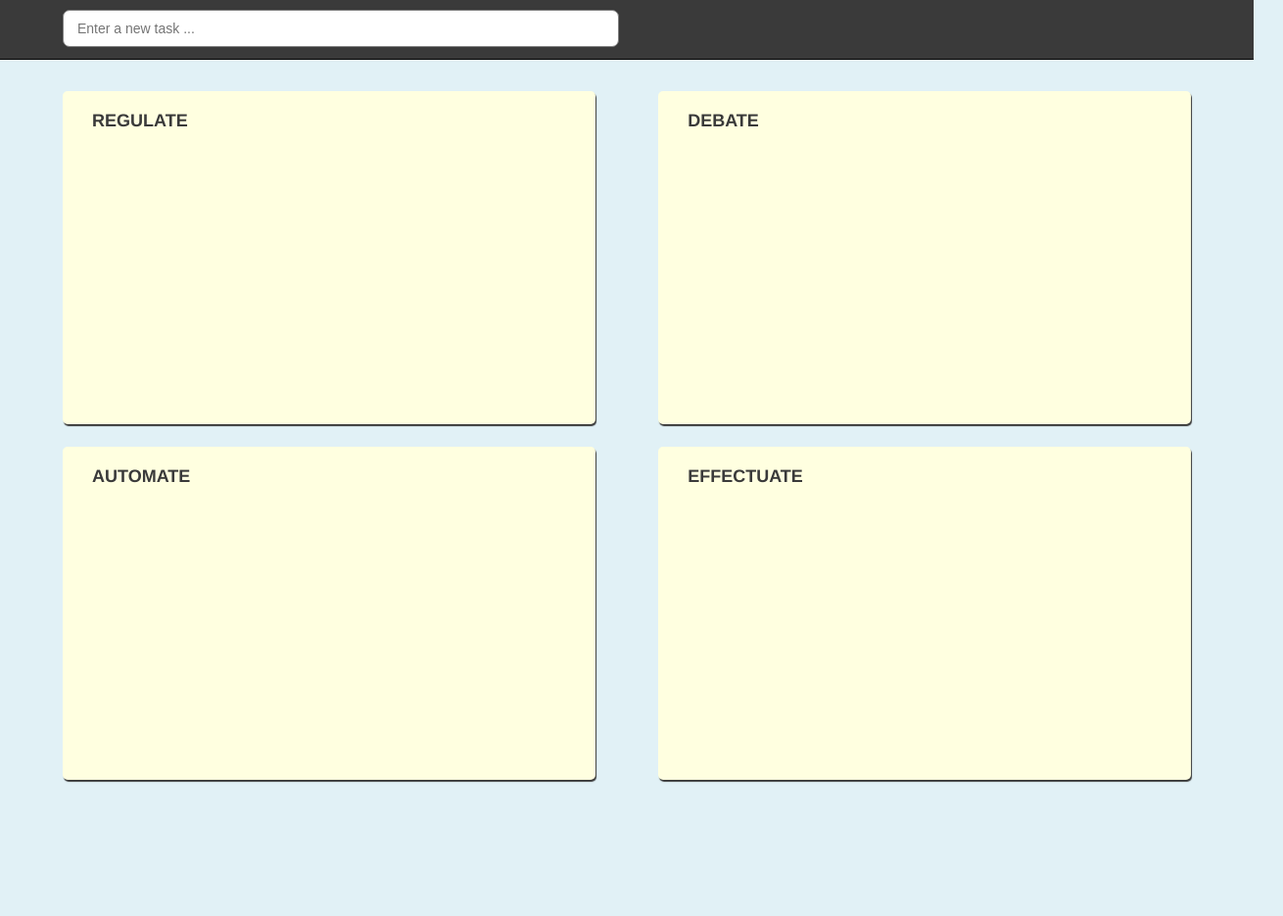
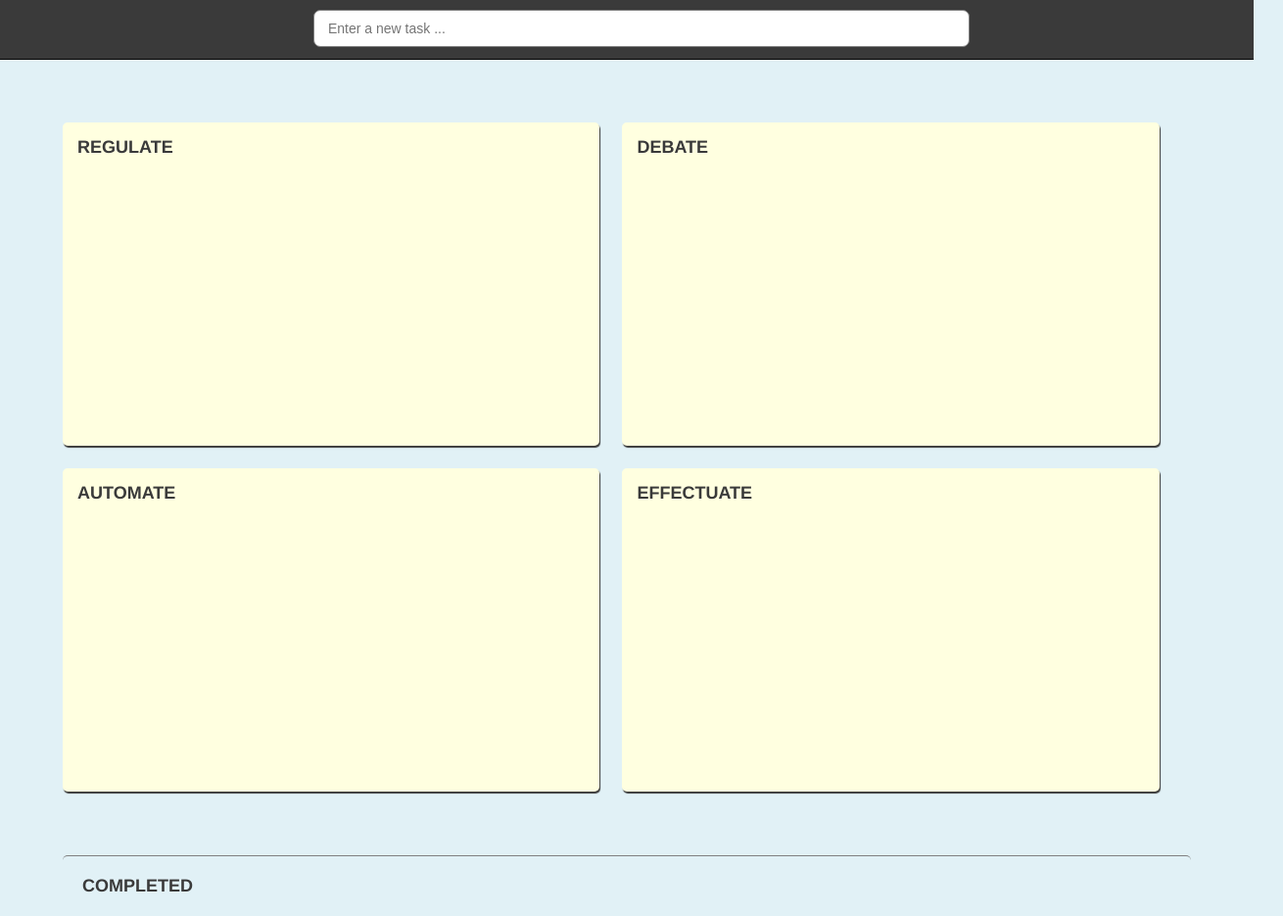
Before and after one commit to iamthuypham/Final_Project, a plain HTML site: page index.html in a window 1280 px wide. Shown: the whole page at 98% size, 1310 px wide, since content can reach past the window. Before the commit the page ends 819 px from the top, so only its background shows below. Drawn offline with nearby package versions, Linux system fonts and the light colour scheme.

Commit message:
fix some bugs

```diff
--- a/index.html
+++ b/index.html
@@ -11,35 +11,35 @@
       <input id='addNew' type=text placeholder="Enter a new task ...">
     </nav>
     <div id='page'>
-      <div class='box section1'>
+      <div class='box'>
         <h3>Regulate</h3>
         <ul>
         </ul>
       </div>
-      <div class='box section2'>
+      <div class='box'>
         <h3>Debate</h3>
         <ul>
         </ul>
       </div>
-      <div class='box section1'>
+      <div class='box'>
         <h3>Automate</h3>
         <ul class='new'>
         </ul>
       </div>
-      <div class='box section2'>
+      <div class='box'>
         <h3>Effectuate</h3>
         <ul>
         </ul>
       </div>
-      <div id='completed'>
-        <ul>
-        </ul>
-      </div>
+    </div>
+    <div id='completed'>
+      <h3>Completed</h3>
+      <ul class='completed'>
+      </ul>
     </div>
     <script src="https://code.jquery.com/jquery-1.12.3.js" integrity="sha256-1XMpEtA4eKXNNpXcJ1pmMPs8JV+nwLdEqwiJeCQEkyc=" crossorigin="anonymous"></script>
     <script type="text/javascript" src="http://ajax.googleapis.com/ajax/libs/jquery/1.5.0/jquery.min.js"></script>
     <script type="text/javascript" src="http://ajax.googleapis.com/ajax/libs/jqueryui/1.8.9/jquery-ui.min.js"></script>
-    <script src="app.js" type="text/javascript" charset="utf-8"></script>
     <script src="javascripts/app.js" type="text/javascript" charset="utf-8"></script>
   </body>
 </html>
--- a/javascripts/app.js
+++ b/javascripts/app.js
@@ -8,7 +8,7 @@ function drag(task) {
 function complete(task){
   $(task).children('input').click(function(){
       if (this.checked) {
-          $(this).parent().appendTo($('#completed'))
+          $(this).parent().appendTo($('.completed'))
           $(this).attr('disabled',true)
       }
   })
@@ -22,12 +22,17 @@ function redo(task){
 function dropTask(){
   $('.box').droppable({
     tolerance:'intersect',
-    hoverClass: 'hovered',
+    hoverClass: "hovered",
     drop: function(event,ui){
       ui.draggable.detach().appendTo($(this).children('ul'));
       ui.draggable.children('input').attr('checked',false).attr('disabled',false);
     }
   });
+  $('.noDrop').droppable({
+    drop:function(){
+      alert('1) To complete a task, check the box \n2) To redo a task, double click it.')
+    }
+  })
 }
 //WHEN PAGE LOAD
 drag('.task');
@@ -41,6 +46,7 @@ $('#addNew').keypress(function(event){
   if (event.which ==13){
     newTask='<li class=\'task newTask\' style=\'position: relative;\'><input type=checkbox><span>'+$(this).val()+'</span></li>';
     $('.new').append(newTask);
+    $('#addNew').val('');
   }
   drag('.newTask');
   complete('.newTask');
--- a/stylesheets/style.css
+++ b/stylesheets/style.css
@@ -2,12 +2,14 @@ body{
   background-color: #e1f1f6 ;
   font-family: Helvetica, sans-serif;
   color: #3a3a3a;
-  margin:0;
+  margin: 0;
+  padding: 0;
+  width:100%;
 }
 nav{
   background-color: #3a3a3a;
   height:60px;
-  width:100%;
+  padding: 0 auto;
   border-bottom:1px solid black;
 }
 #addNew, .ui-draggable-dragging {
@@ -15,31 +17,34 @@ nav{
   border: 1px solid grey;
   font-size: 14px;
   padding: 10px 14px;
-  margin: 10px 5%;
-  width: 42%;
+  margin: 10px 25%;
+  width:50%;
 }
-#page{
-  margin: 2.5% auto;
+#page, #completed{
   width: 90%;
+  margin: 5% 5% 0 5%;
+  display:inline-block;
 }
 .box{
+  padding: 15px;
+  margin-bottom: 2%;
+  float: left;
+  width: 45%;
+}
+.box:nth-child(2n+1){
+  clear:left;
+  margin-right:2%;
+}
+.box{
+  background-color: lightyellow;
   min-height: 300px;
   box-shadow: 1px 2px 1px #3a3a3a;
   border-radius: 5px;
-  padding: 20px 30px;
-  margin-bottom: 2%;
-  width:42%;
-  background-color: lightyellow;
 }
 .box.hovered{
   background: lightgrey;
 }
-.section1{
-  float:left;
-}
-.section2{
-  float:right;
-}
+
 h3{
   font-size: 18px;
   text-transform: uppercase;
@@ -48,8 +53,10 @@ h3{
 ul{
   padding-left: 0;
 }
-.box li{
+li{
   list-style-type:none;
+}
+.box li, #completed li{
   margin: 0 auto 2px;
   border-bottom: 1px dotted grey;
   padding: 2px 0;
@@ -60,9 +67,15 @@ ul{
 }
 .ui-draggable-dragging{
   box-shadow: 1px 2px 1px grey;
-  width: 40%;
   background-color: white;
+  width: 300px;
 }
-#completed{
-  display:none;
+#completed {
+  display:inline-block;
+  border-top: 1px solid grey;
+  margin-top:3%;
+  border-radius: 5px;
 }
+#completed h3, ul{
+  margin: 20px;
+}
```
